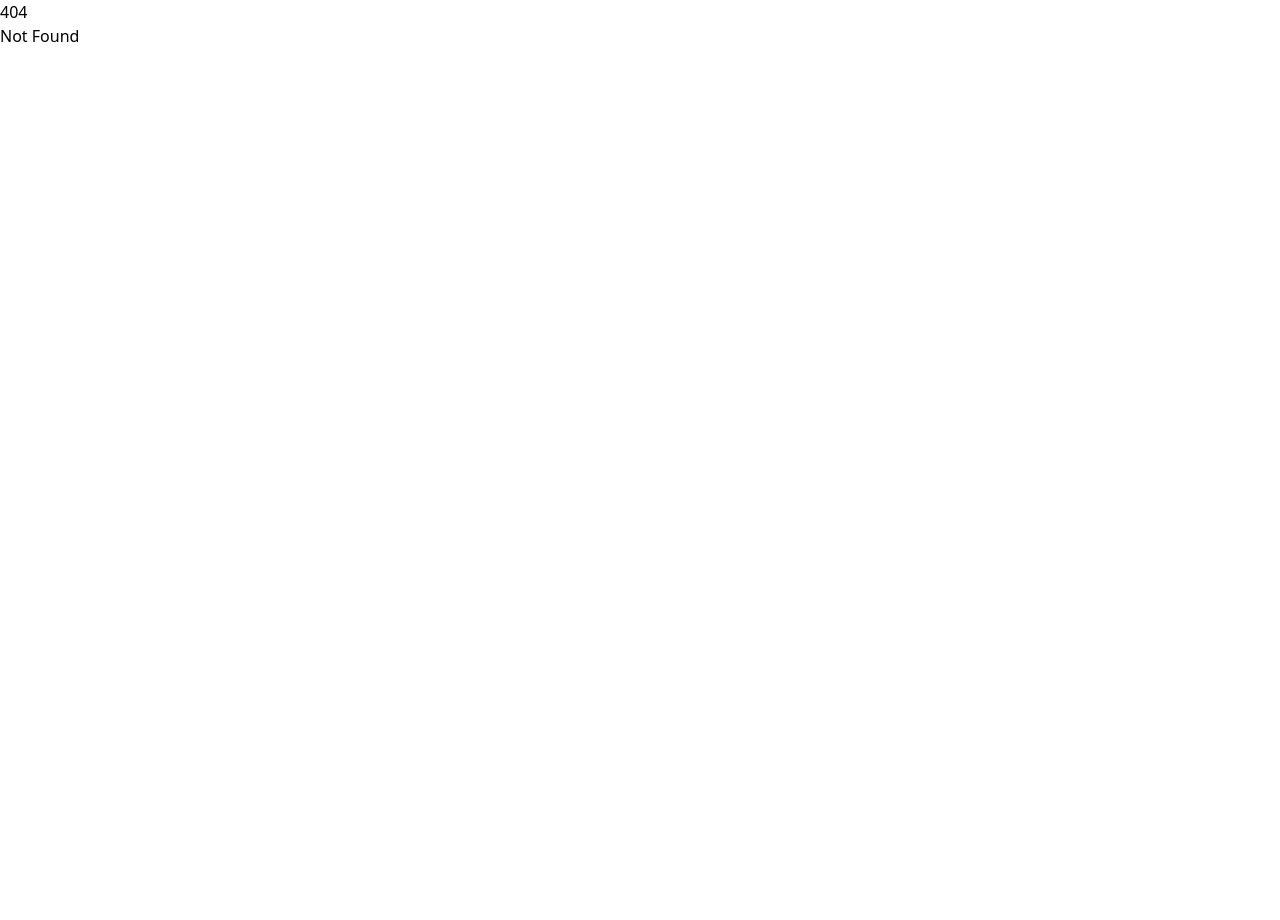
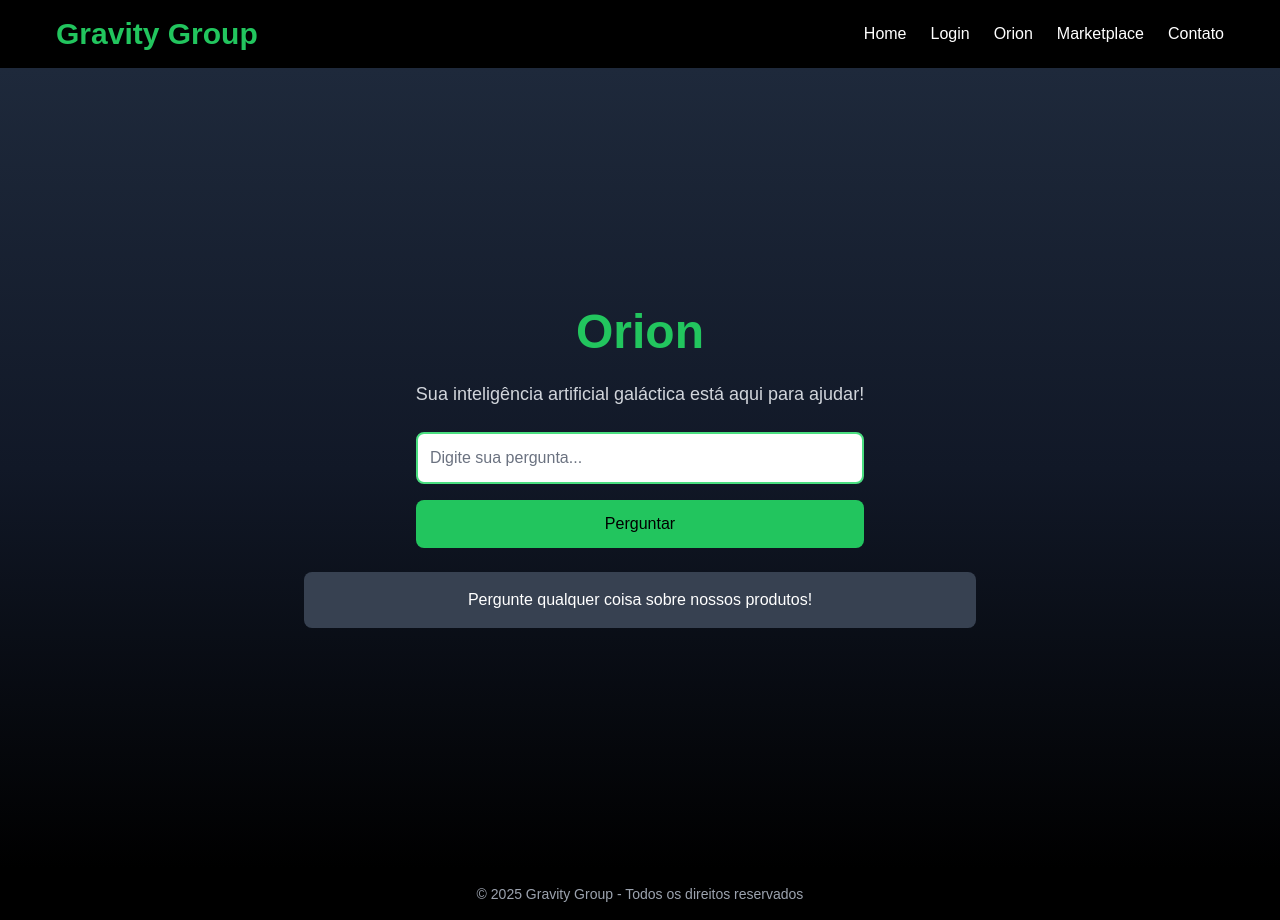
Before and after one commit to urmoov-dev/Gravity-Group, a SvelteKit app: page /orion in a window 1280 px wide. Before the commit this address had no page. Before the commit the page ends 800 px from the top, so only its background shows below. Built offline with nearby package versions, Linux system fonts and the light colour scheme.

Commit message:
Primeiro commit - adicionando projeto

```diff
--- a/package.json
+++ b/package.json
@@ -33,5 +33,10 @@
 		"svelte": "^5.0.0",
 		"tailwindcss": "^3.4.17",
 		"vite": "^6.0.0"
+	},
+	"dependencies": {
+		"dotenv": "^16.4.7",
+		"openai": "^4.82.0",
+		"pnpm": "^9.15.4"
 	}
 }
--- a/src/app.css
+++ b/src/app.css
@@ -1,3 +1,19 @@
 @import 'tailwindcss/base';
 @import 'tailwindcss/components';
 @import 'tailwindcss/utilities';
+
+body {
+    margin: 0;
+    font-family: 'Arial', sans-serif;
+  }
+
+  a {
+    text-decoration: none;
+    color: inherit;
+  }
+
+  .container {
+    max-width: 1200px;
+    margin: 0 auto;
+    padding: 0 1rem;
+  }
--- /dev/null
+++ b/src/lib/config.js
@@ -0,0 +1,6 @@
+import { OPENAI_API_KEY } from '$env/static/private';
+
+export const apiConfig = {
+  openAiKey: OPENAI_API_KEY,
+  apiUrl: 'https://api.openai.com/v1/completions'
+};
--- a/src/routes/+layout.svelte
+++ b/src/routes/+layout.svelte
@@ -1,6 +1,74 @@
 <script>
-	import '../app.css';
-	let { children } = $props();
-</script>
+	import '../app.css'; // Importação obrigatória para estilo global
 
-{@render children()}
+	let links = [
+	  { name: "Home", href: "/" },
+	  { name: "Login", href: "/login" },
+	  { name: "Orion", href: "/orion" },
+	  { name: "Marketplace", href: "/marketplace" },
+	  { name: "Contato", href: "/contato" },
+	];
+
+	let menuVisible = false;
+
+	const toggleMenu = () => {
+	  menuVisible = !menuVisible;
+	};
+  </script>
+
+  <div class="bg-gradient-to-b from-black via-gray-800 to-gray-900 text-white min-h-screen flex flex-col">
+	<!-- Header -->
+	<header class="bg-black py-4 shadow-lg">
+	  <div class="container mx-auto flex justify-between items-center px-4">
+		<h1 class="text-3xl font-bold text-green-500">Gravity Group</h1>
+		<nav class="hidden md:flex space-x-6">
+		  {#each links as link}
+			<a href={link.href} class="hover:text-green-500 transition">{link.name}</a>
+		  {/each}
+		</nav>
+		<!-- Mobile Menu Toggle -->
+		<div class="md:hidden">
+		  <button
+			id="menu-toggle"
+			on:click={toggleMenu}
+			class="text-green-500 focus:outline-none"
+		  >
+			☰
+		  </button>
+		</div>
+	  </div>
+	</header>
+
+	<!-- Mobile Menu -->
+	{#if menuVisible}
+	  <div id="mobile-menu" class="md:hidden bg-gray-800">
+		<nav class="flex flex-col items-start space-y-2 p-4">
+		  {#each links as link}
+			<a href={link.href} class="hover:text-green-500 transition">{link.name}</a>
+		  {/each}
+		</nav>
+	  </div>
+	{/if}
+
+	<!-- Main Content -->
+	<main class="flex-grow">
+	  <slot />
+	</main>
+
+	<!-- Footer -->
+	<footer class="bg-black py-4">
+	  <div class="container mx-auto text-center px-4">
+		<p class="text-sm text-gray-400">© 2025 Gravity Group - Todos os direitos reservados</p>
+	  </div>
+	</footer>
+  </div>
+
+  <style>
+	#menu-toggle {
+	  font-size: 1.5rem;
+	}
+
+	#mobile-menu {
+	  transition: max-height 0.3s ease;
+	}
+  </style>
--- a/src/routes/+page.svelte
+++ b/src/routes/+page.svelte
@@ -1,2 +1,17 @@
-<h1>Welcome to SvelteKit</h1>
-<p>Visit <a href="https://svelte.dev/docs/kit">svelte.dev/docs/kit</a> to read the documentation</p>
+<script>
+    let title = "Bem-vindo ao Gravity Group";
+    let subtitle = "Explore o universo da independência financeira.";
+  </script>
+
+  <div class="min-h-screen bg-gradient-to-b from-gray-900 to-black flex items-center justify-center">
+    <div class="text-center space-y-6 max-w-2xl mx-auto px-4">
+      <h1 class="text-5xl font-bold text-white">{title}</h1>
+      <p class="text-lg text-gray-300">{subtitle}</p>
+      <a
+        href="/orion"
+        class="inline-block bg-green-500 text-black py-3 px-6 rounded-lg hover:bg-green-600 transition"
+      >
+        Fale com Orion
+      </a>
+    </div>
+  </div>
--- /dev/null
+++ b/src/routes/contato/+page.svelte
@@ -0,0 +1,11 @@
+<script>
+    let title = "Fale Conosco";
+  </script>
+
+  <h1>{title}</h1>
+  <p>Entre em contato conosco:</p>
+  <ul>
+    <li>Email: contato@gravitycoworking.com</li>
+    <li>Telefone: (11) 1234-5678</li>
+    <li>Endereço: Rua Exemplo, 123 - São Paulo</li>
+  </ul>
--- /dev/null
+++ b/src/routes/login/+page.svelte
@@ -0,0 +1,48 @@
+<script>
+    let email = "";
+    let password = "";
+
+    const handleLogin = () => {
+      console.log("Tentativa de login com:", email, password);
+      // Lógica futura de autenticação aqui
+    };
+  </script>
+
+  <div class="min-h-screen bg-gradient-to-b from-gray-900 to-black flex items-center justify-center">
+    <div class="bg-gray-800 p-8 rounded-lg shadow-lg max-w-md w-full">
+      <h1 class="text-3xl font-bold text-green-500 mb-6 text-center">Login</h1>
+      <form on:submit|preventDefault={handleLogin} class="space-y-4">
+        <div>
+          <label for="email" class="block text-sm text-gray-300 mb-2">E-mail</label>
+          <input
+            id="email"
+            type="email"
+            bind:value={email}
+            placeholder="Digite seu e-mail"
+            class="w-full px-4 py-2 rounded-md text-black focus:outline-none focus:ring-2 focus:ring-green-500"
+            required
+          />
+        </div>
+        <div>
+          <label for="password" class="block text-sm text-gray-300 mb-2">Senha</label>
+          <input
+            id="password"
+            type="password"
+            bind:value={password}
+            placeholder="Digite sua senha"
+            class="w-full px-4 py-2 rounded-md text-black focus:outline-none focus:ring-2 focus:ring-green-500"
+            required
+          />
+        </div>
+        <button
+          type="submit"
+          class="w-full bg-green-500 text-black py-2 px-4 rounded-md hover:bg-green-600 transition"
+        >
+          Entrar
+        </button>
+      </form>
+      <div class="mt-4 text-center">
+        <a href="#" class="text-sm text-gray-400 hover:text-green-500">Esqueceu sua senha?</a>
+      </div>
+    </div>
+  </div>
--- /dev/null
+++ b/src/routes/marketplace/+page.svelte
@@ -0,0 +1,10 @@
+<script>
+    let title = "Nossos Serviços";
+  </script>
+
+  <h1>{title}</h1>
+  <ul>
+    <li>Salas de reunião modernas</li>
+    <li>Escritórios privativos</li>
+    <li>Espaços compartilhados</li>
+  </ul>
--- /dev/null
+++ b/src/routes/orion/+page.svelte
@@ -0,0 +1,71 @@
+<script>
+  import { onMount } from "svelte";
+
+  // Variáveis para controlar a entrada e saída de dados
+  let userInput = "";
+  let orionResponse = "Pergunte qualquer coisa sobre nossos produtos!";
+  let isLoading = false;
+
+  // Função para enviar a pergunta para a API da OpenAI
+  async function askOrion() {
+    if (userInput.trim() === "") return; // Evitar envio de entrada vazia
+
+    isLoading = true;
+    try {
+      const response = await fetch('/orion/', {
+        method: "POST",
+        headers: {
+          "Content-Type": "application/json",
+        },
+        body: JSON.stringify({ prompt: userInput }),
+      });
+
+      const data = await response.json();
+      orionResponse = data.answer;
+    } catch (error) {
+      orionResponse = "Erro de conexão. Verifique sua internet!";
+    } finally {
+      isLoading = false;
+      userInput = ""; // Limpar campo de entrada
+    }
+  }
+</script>
+
+<div class="bg-gradient-to-b from-gray-800 via-gray-900 to-black text-white min-h-screen flex flex-col">
+  <!-- Hero Section -->
+  <section class="flex-grow flex flex-col items-center justify-center text-center space-y-6">
+    <h1 class="text-5xl font-bold text-green-500">Orion</h1>
+    <p class="text-lg text-gray-300">Sua inteligência artificial galáctica está aqui para ajudar!</p>
+
+    <!-- Campo de entrada e botão -->
+    <div class="w-full max-w-md space-y-4">
+      <input
+        type="text"
+        bind:value={userInput}
+        placeholder="Digite sua pergunta..."
+        class="w-full p-3 rounded-lg text-black"
+      />
+      <button
+        on:click={askOrion}
+        class="bg-green-500 text-black py-3 px-6 rounded-lg hover:bg-green-600 transition w-full"
+        disabled={isLoading}
+      >
+        {isLoading ? "Consultando Orion..." : "Perguntar"}
+      </button>
+    </div>
+
+    <!-- Resposta do Orion -->
+    <div class="mt-6 bg-gray-700 p-4 rounded-lg w-full max-w-2xl">
+      <p class="text-white">{orionResponse}</p>
+    </div>
+  </section>
+</div>
+
+<style>
+  .bg-gradient-to-b {
+    background: linear-gradient(to bottom, #1e293b, #111827, #000000);
+  }
+  input {
+    border: 2px solid #4ade80;
+  }
+</style>
--- /dev/null
+++ b/src/routes/orion/+server.js
@@ -0,0 +1,37 @@
+import { OPENAI_API_KEY } from '$env/static/private';
+import OPENAI from 'openai';
+
+const openai = new OPENAI({
+  apiKey: OPENAI_API_KEY, // Certifique-se de que a variável está correta
+});
+
+export async function POST({ request }) {
+  const { prompt } = await request.json();
+
+  if (!prompt) {
+    return new Response(JSON.stringify({ error: "Prompt is required" }), {
+      status: 400,
+    });
+  }
+
+  try {
+    const completion = await openai.chat.completions.create({
+      model: "gpt-4o",
+      store: true,
+      messages: [
+          {"role": "user", "content": prompt}
+      ],
+      max_tokens: 300,
+    });
+
+    console.log(completion.choices[0].message.content)
+    return new Response(JSON.stringify({ answer: completion.choices[0].message.content }), {
+      status: 500,
+    });
+  } catch (error) {
+    console.error("Error calling OpenAI API:", error);
+    return new Response(JSON.stringify({ error: "OpenAI API error" }), {
+      status: 500,
+    });
+  }
+}
--- /dev/null
+++ b/src/routes/sobre/+page.svelte
@@ -0,0 +1,6 @@
+<script>
+    let title = "Sobre Nós";
+  </script>
+
+  <h1>{title}</h1>
+  <p>Conheça nossa história e o propósito por trás do Gravity Coworking.</p>
--- a/vite.config.js
+++ b/vite.config.js
@@ -1,6 +1,14 @@
+console.log(process.env.OPENAI_API_KEY);
+
 import { sveltekit } from '@sveltejs/kit/vite';
 import { defineConfig } from 'vite';
+import dotenv from 'dotenv';
 
-export default defineConfig({
-	plugins: [sveltekit()]
-});
+dotenv.config();
+
+export default {
+  plugins: [sveltekit()],
+  define: {
+    'process.env': process.env,
+  },
+};
```
Also changed, not shown: 1 other file (tests, documents, lock files or other folders).
